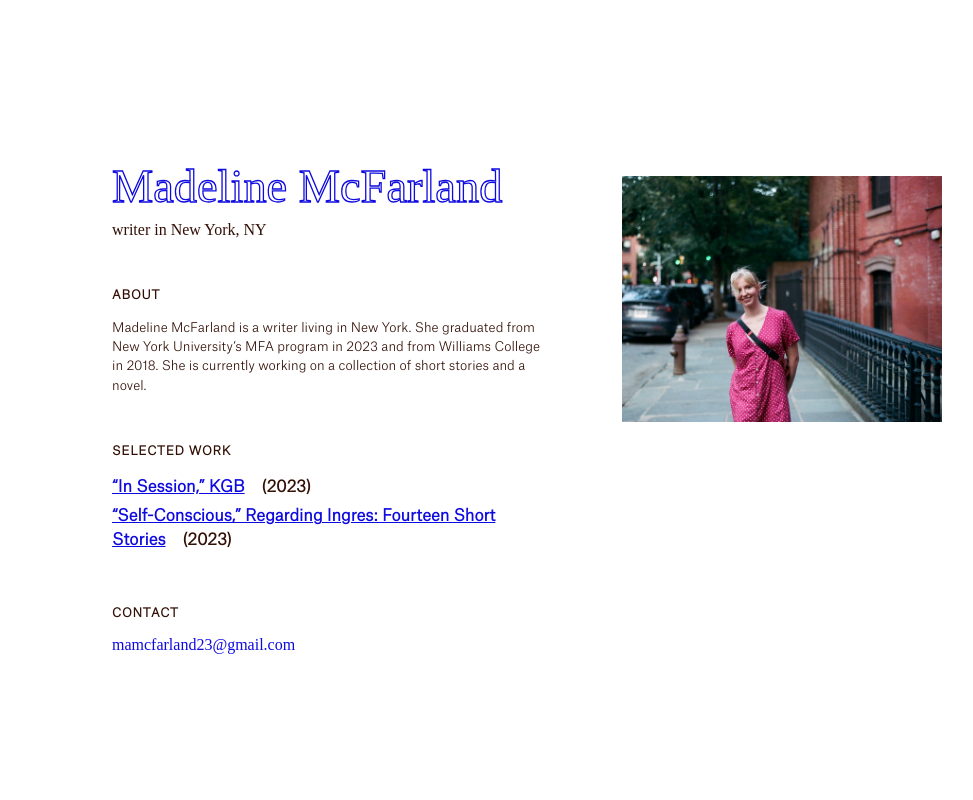
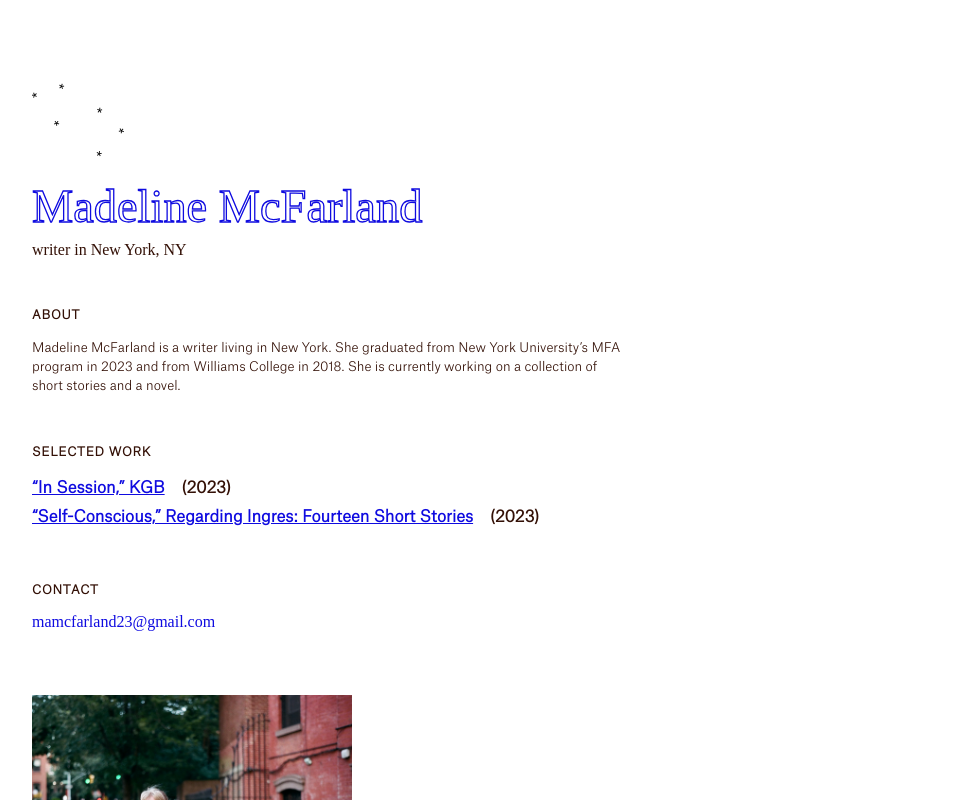
Before and after one commit to jawblet/maddy, a React (Create React App) app: page / in a window 1280 px wide. Shown: the top 800 px of the page, without its empty margins (113-1086 px from the left). Built offline with nearby package versions, Linux system fonts and the light colour scheme; a web font is replaced by a local one.

Commit message:
retrying deploy

```diff
--- a/src/App.css
+++ b/src/App.css
@@ -73,8 +73,8 @@ section{
   padding-bottom:3rem;
 }
 
-.App{
-  padding: 10rem;
+.App {
+  padding: 5rem;
   max-width: 1150px;
   margin: 0 auto;
 }
--- a/src/App.js
+++ b/src/App.js
@@ -51,7 +51,7 @@ const About = () => {
 const Intro = ({img, setImg}) => {
   return(
     <section>
-        {/* <Gemini img={img}/> */}
+        <Gemini img={img}/>
         <p className="title"
         // onMouseEnter={() => setImg(true)}
         // onMouseLeave={() => setImg(false)}
@@ -83,10 +83,9 @@ function App() {
         <About/>
         <Work/>
         <Contact/>
+        <img src={m} className="self" alt="maddy"/>
       </div>
       <div className="col two">
-      <img src={m} className="self" alt="maddy"/>
-
       </div>
       </div>
     </div>
```
